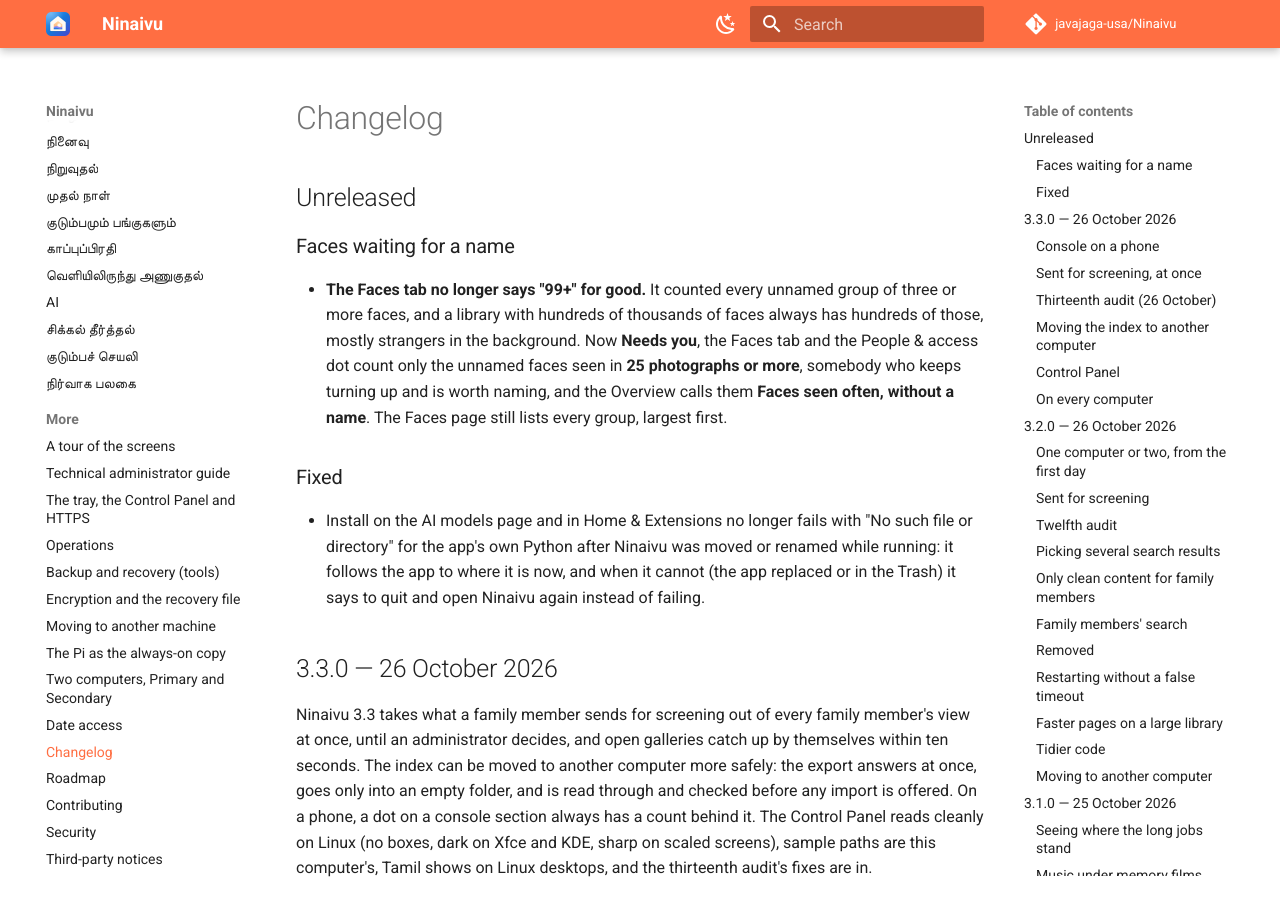
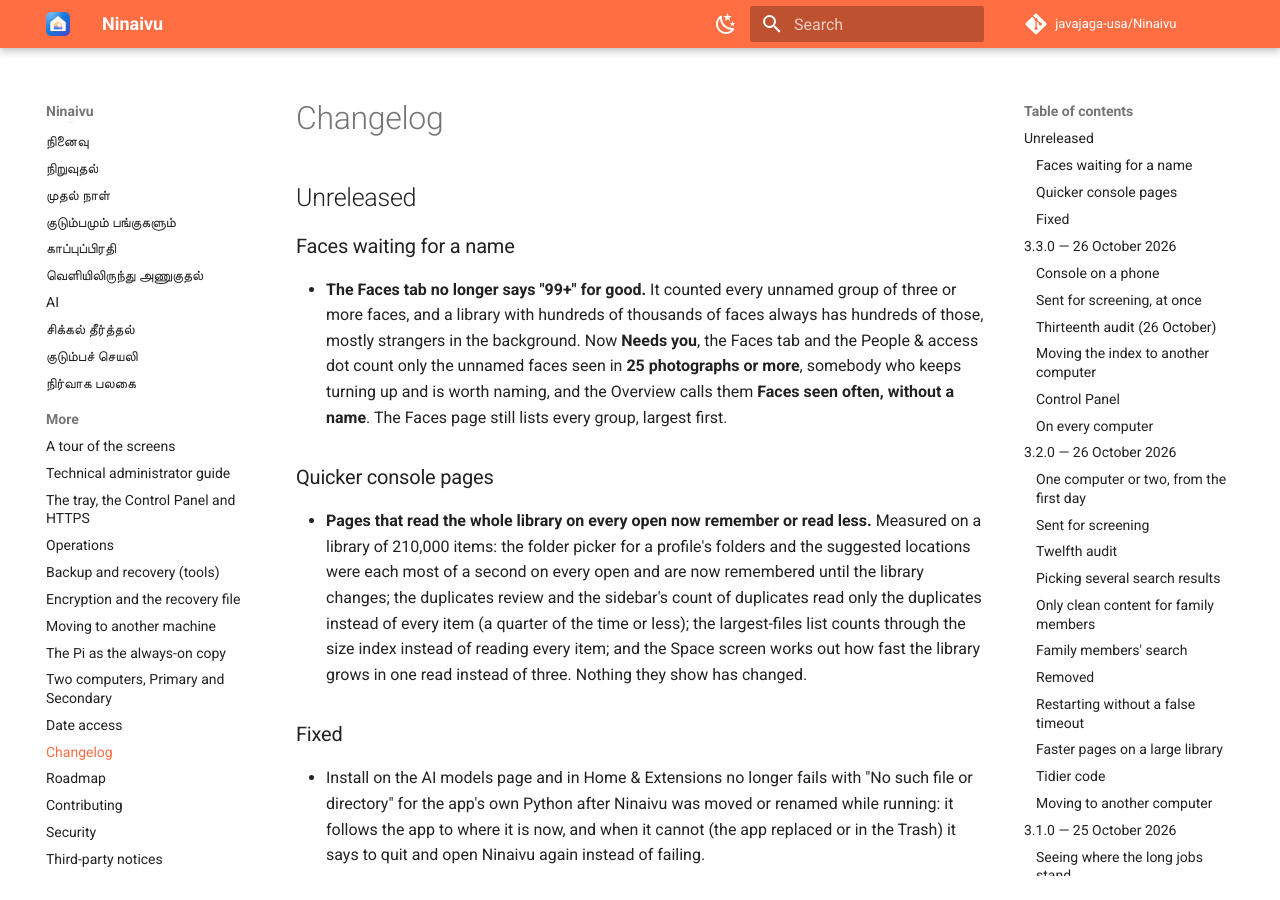
Before and after one commit to javajaga-usa/Ninaivu, an MkDocs documentation site: the page built from docs/CHANGELOG.md, in a window 1280 px wide and 900 px high. Built offline with MkDocs 1.6.1 and Material for MkDocs 9.7.7, drawn with Linux system fonts in a browser that asks for light colours; comment, search, counter and statistics services are not loaded.

Commit message:
Changelog: quicker console pages
Co-Authored-By: Claude Opus 5.5 <noreply@anthropic.com>
Claude-Session: https://claude.ai/code/session_01PY77yyFckngXeSRSaNV6bA

```diff
--- a/docs/CHANGELOG.md
+++ b/docs/CHANGELOG.md
@@ -5,6 +5,10 @@
 ### Faces waiting for a name
 
 - **The Faces tab no longer says "99+" for good.** It counted every unnamed group of three or more faces, and a library with hundreds of thousands of faces always has hundreds of those, mostly strangers in the background. Now **Needs you**, the Faces tab and the People & access dot count only the unnamed faces seen in **25 photographs or more**, somebody who keeps turning up and is worth naming, and the Overview calls them **Faces seen often, without a name**. The Faces page still lists every group, largest first.
+
+### Quicker console pages
+
+- **Pages that read the whole library on every open now remember or read less.** Measured on a library of 210,000 items: the folder picker for a profile's folders and the suggested locations were each most of a second on every open and are now remembered until the library changes; the duplicates review and the sidebar's count of duplicates read only the duplicates instead of every item (a quarter of the time or less); the largest-files list counts through the size index instead of reading every item; and the Space screen works out how fast the library grows in one read instead of three. Nothing they show has changed.
 
 ### Fixed
 
```
